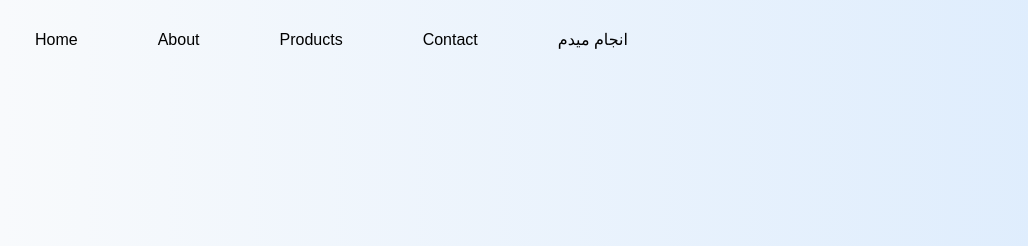
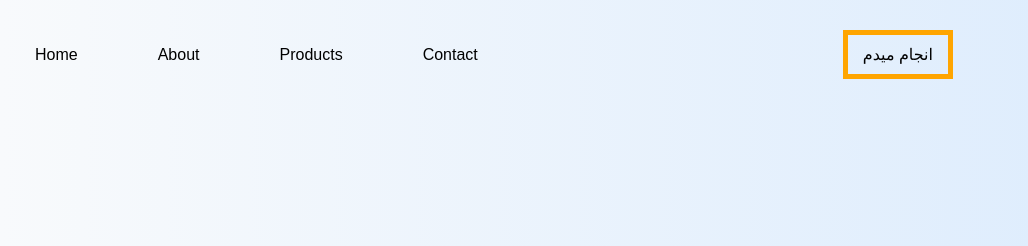
Before and after one commit to rx-lab/resnikee, a plain HTML site: page index.html in a window 1280 px wide. Shown: the top 246 px of the page, 0-1028 px from the left. Drawn offline with Linux system fonts and the light colour scheme.

Commit message:
Update index.html

```diff
--- a/index.html
+++ b/index.html
@@ -12,7 +12,7 @@
 <li><a href="#">About</a></li>
 <li><a href="#">Products</a></li>
 <li><a href="#">Contact</a></li>
-<li><a href="#">انجام میدم</a></li>
+<li><a href="#" class="anjam-midam">انجام میدم</a></li>
 <img src="nike/nike-4-logo-black-and-white.png" class="logo">
 
 </ul>
```
